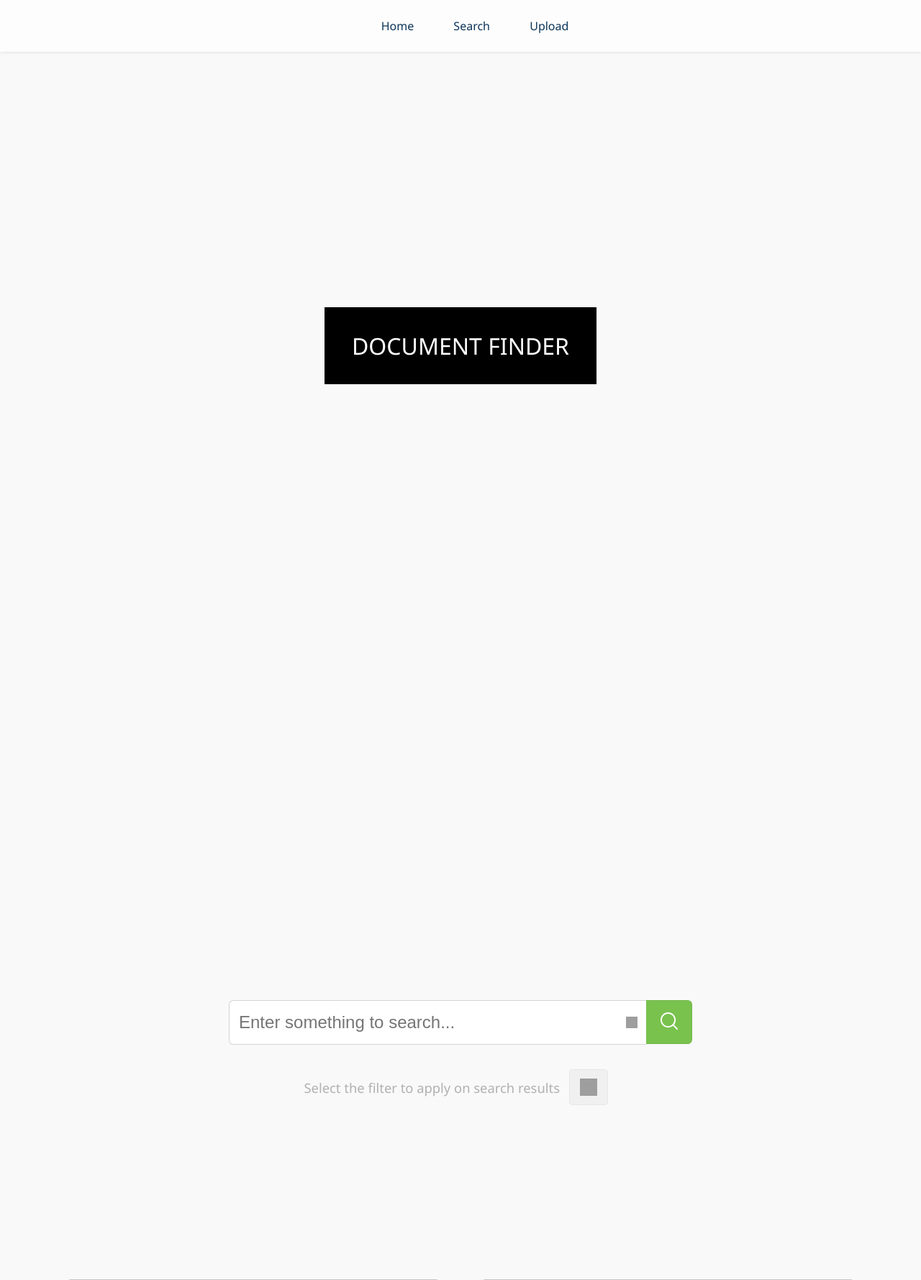
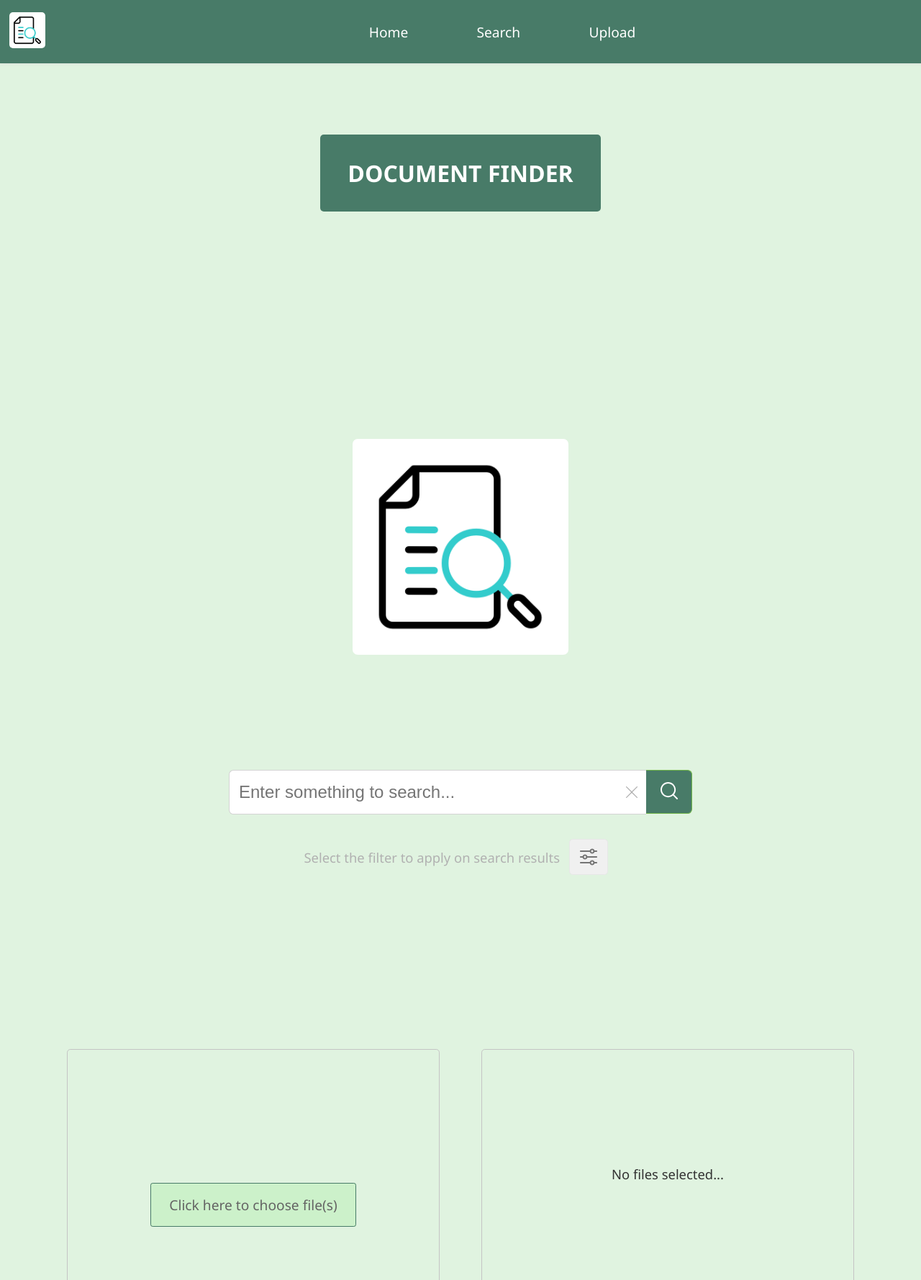
Before and after one commit to qasimsk/RookieCoders_5, a Python web app: template src/templates/index.html in a window 1280 px wide. Shown: the top 1779 px of the page at 72% size. Run offline with Jinja, Linux system fonts and the light colour scheme; the template is opened without the code that fills it, so the values that code supplies are empty; some libraries are stand-ins or nearby versions; some web fonts are replaced; grey boxes are pictures that could not be loaded.

Commit message:
UI changes

```diff
--- a/src/app.py
+++ b/src/app.py
@@ -159,7 +159,7 @@ def search():
             mystring = "Relevance"
             query = the_text
 
-            # Cleaning of query---
+            # Cleaning of query
             tokenized_query, old_query, new_query = clean_query(query.lower())
 
             # Creating object for Search class with Data of "search_file_relevance.pkl"
--- a/src/static/style.css
+++ b/src/static/style.css
@@ -8,9 +8,7 @@ body {
   margin: 0;
   border: 0;
   height: auto;
-  background-color: #f9f9f9;
-  /*border-bottom: 8vh solid #1C272B;*/
-  /*overflow-y: hidden;*/
+  background-color: #e0f3e0;
 }
 
 * {
@@ -19,7 +17,7 @@ body {
 
 /* front_body starts */
 .front_body {
-  height: 100vh;
+  height: 60vh;
   width: 100%; /*#efdd38*/
   background-blend-mode: screen;
   background-size: cover;
@@ -32,7 +30,8 @@ body {
 }
 
 .navbar_holder {
-  background-color: #fdfdfd; /*f3d537*/ /*fdfdfd*/
+  background-color: #487b68;
+  padding: 0.5rem;
   height: 9vh;
   width: 100%;
   display: flex;
@@ -44,7 +43,7 @@ body {
 }
 
 .navbar {
-  width: 70%;
+  width: 100%;
   height: auto;
   display: flex;
   justify-content: center;
@@ -55,24 +54,27 @@ body {
 }
 .navbar > ul > li {
   display: inline-block;
+  margin: 0px 20px;
 }
 .navbar > ul > li > a {
   text-decoration: none;
-  color: #0c3458;
+  color: white;
   padding: 1.7vh 2vw;
   border: 2px solid #00000000;
   font-family: "Segoe UI", Tahoma, Geneva, Verdana, sans-serif !important;
-  font-weight: 300;
+  font-weight: 500;
   transition: 0.3s;
-  font-size: 2vh;
+  font-size: 1.2rem;
   border-radius: 0rem;
 }
 
 .navbar > ul > li > a:hover {
   transition: 0.3s;
-  border: 2px dashed #1d1d1d80; /*1d*/
+  font-weight: 700;
+  background-color: white;
+  text-decoration: underline;
   border-radius: 0.3rem;
-  color: #081f33;
+  color: #589981;
 }
 
 /* navbar_holder ends */
@@ -100,14 +102,15 @@ body {
   align-items: center;
 }
 .name_top {
-  color: rgb(255, 255, 255); /*0b2741*/
+  color: rgb(255, 255, 255);
   font-size: 4vh;
   font-family: "Segoe UI", Tahoma, Geneva, Verdana, sans-serif !important;
   text-align: center;
   padding: 4vh 3vw;
-  font-weight: lighter;
+  font-weight: 700;
+  border-radius: 5px;
   /*text-shadow: 0px 0px 15px #e0cf37;*/
-  background-color: #000000;
+  background-color: #487b68;
 }
 
 .name_bottom {
@@ -647,6 +650,11 @@ body {
   place-content: center;
 }
 
+.close_filter_menu_icon {
+  width: 1.6vh;
+  height: 1.6vh;
+  padding: 1vh;
+}
 .upload_container {
   height: 80%;
   width: 90%;
@@ -684,7 +692,7 @@ body {
 }
 .file_drop_button {
   text-align: center;
-  border: 0.5px solid #44c036;
+  border: 0.5px solid #487b68;
   padding: 2vh 2vw;
   border-radius: 0.2rem;
   width: auto;
@@ -696,8 +704,8 @@ body {
   transition: 0.3s;
 }
 .file_drop_button:hover {
-  background-color: #0cbe429f;
-  border: 0.5px solid #36a529;
+  background-color: #487b68;
+  border: 0.5px solid #487b68;
   color: #ffffff;
   transition: 0.3s;
 }
@@ -871,7 +879,7 @@ body {
 .search_button {
   border: none;
   padding: 2vh 1.5vw;
-  background-color: #79c24e;
+  background-color: #487b68;
   color: #ffffff;
   border-radius: 0rem 0.4rem 0.4rem 0rem;
   border: 0.5px solid #71b64a;
@@ -1012,11 +1020,7 @@ body {
 .close_filter_menu_button_span {
   float: right;
 }
-.close_filter_menu_icon {
-  height: 1.5vh;
-  width: 1.5vh;
-  padding: 1vh;
-}
+
 .close_filter_menu_button_button {
   display: flex;
   justify-content: center;
@@ -1110,9 +1114,16 @@ body {
 .steps_img_container {
   height: 70vh;
   width: 100%;
-  background-size: cover;
+  display: flex;
+  justify-content: center;
+  align-items: center;
 }
 
+.steps_img_container img {
+  height: 300px;
+  width: 300px;
+  border-radius: 7px;
+}
 #filter_type_name_holder {
   display: none;
 }
--- a/src/templates/index.html
+++ b/src/templates/index.html
@@ -38,6 +38,9 @@
     <!-- front_body starts -->
         <div class="front_body" id="front_body">
             <div class="navbar_holder">
+                <div>
+                    <img style="height: 50px; width: 50px; margin: 5px 5px; border-radius: 5px;" src="{{ url_for('static', filename='logo.gif') }}">
+                </div>
                 <nav class="navbar">
                     <ul class="navbar_list">
                         <li><a href="#front_body" class="scroll" id="home_nav">Home</a></li>
@@ -50,9 +53,6 @@
             <div class="front_banner_holder">
 
             <div class="space_bet_ban_name_logo"></div>
-                <div class="logo_name">
-
-                </div>
                 <div class="banner_name">
                     <div class="name_top">
                         DOCUMENT FINDER
@@ -106,12 +106,13 @@
     <div class="search_body">
 
         <div class="steps_img_container">
-
+            <img  src="{{ url_for('static', filename='logo.gif') }}">
         </div>
 
 
         <div class="search_bar_outer">
             <div class="search_bar_holder">
+
                 <form action="/search" target="_blank" method="POST" class="search_form">
 
                     <input type="text" name="search_bar" class="search_bar" id="search_bar" placeholder="Enter something to search...">
```
Also changed, not shown: README.md (deleted), src/static/anim.gif (added), src/static/cross.svg (added), src/static/filter.svg (added), src/static/logo.gif (added).
